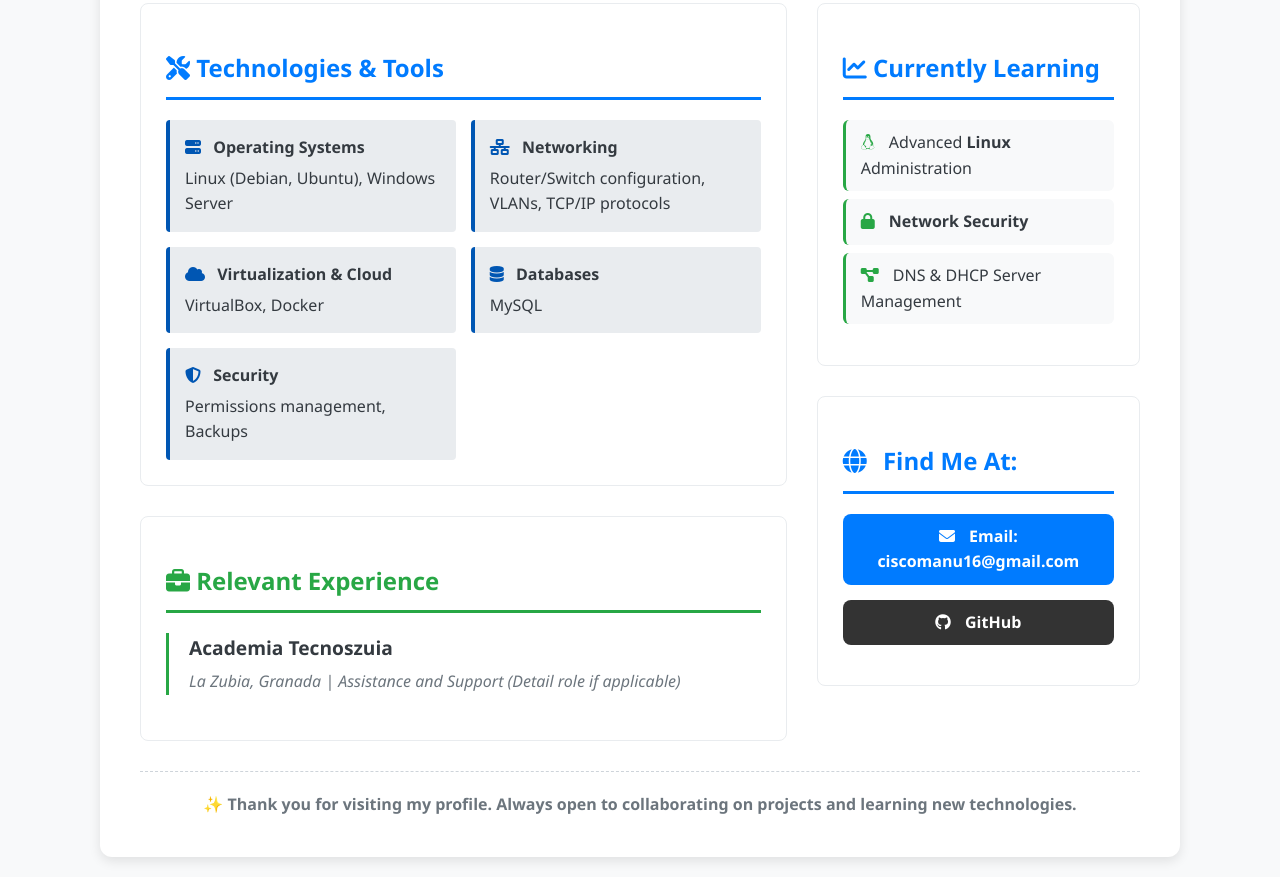
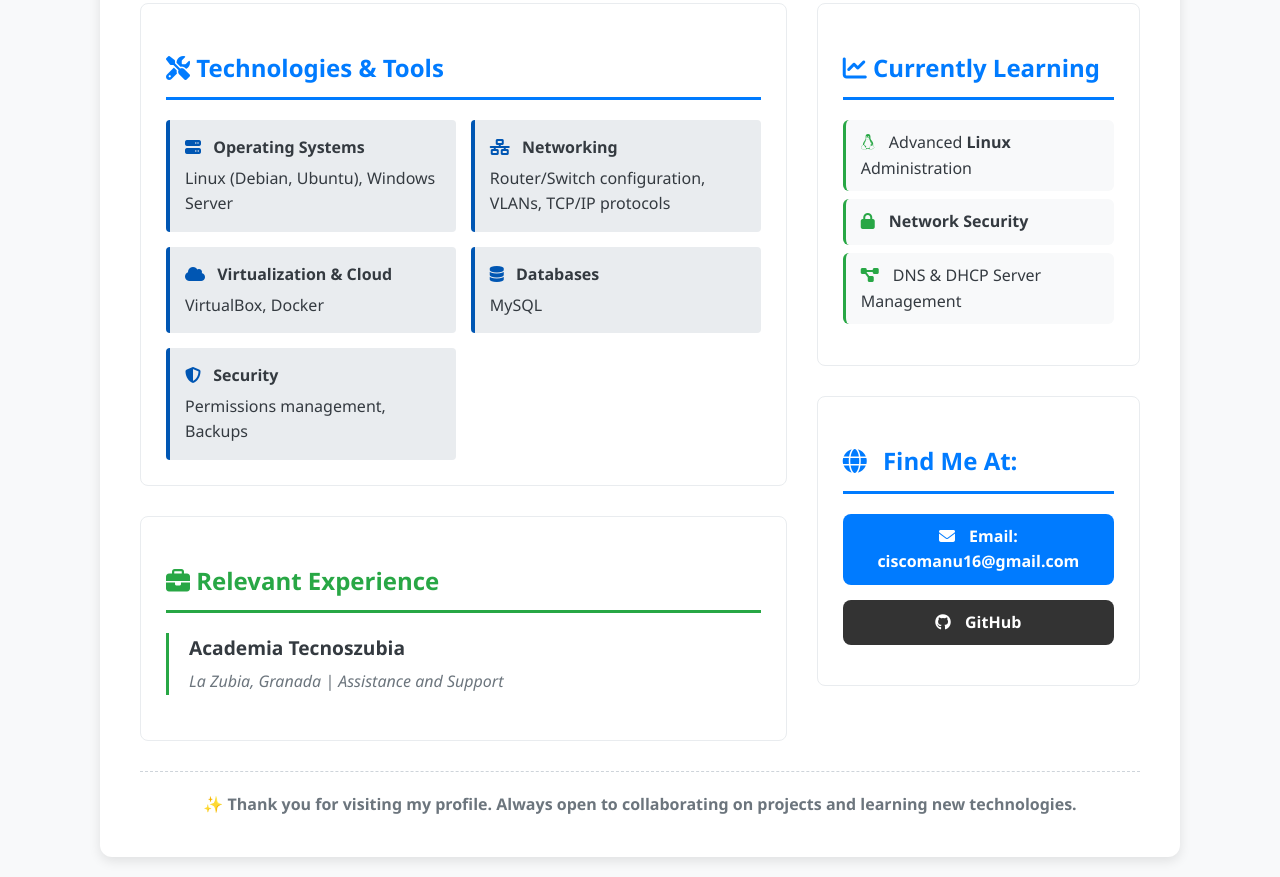
Before and after one commit to ManoloLama-source/aboutme, a plain HTML site: page index.html in a window 1280 px wide. Shown: the part 372-1249 px from the top of the page. Drawn offline with Linux system fonts and the light colour scheme.

Commit message:
Correct spelling of 'Tecnoszubia' in experience section

```diff
--- a/index.html
+++ b/index.html
@@ -255,8 +255,8 @@
                 <section class="seccion experiencia" style="margin-top: 30px;">
                     <h2><i class="fas fa-briefcase"></i> Relevant Experience</h2>
                     <div class="experiencia-item">
-                        <h3>Academia Tecnoszuia</h3>
-                        <p>La Zubia, Granada | Assistance and Support (Detail role if applicable)</p>
+                        <h3>Academia Tecnoszubia</h3>
+                        <p>La Zubia, Granada | Assistance and Support</p>
                     </div>
                 </section>
 
```
